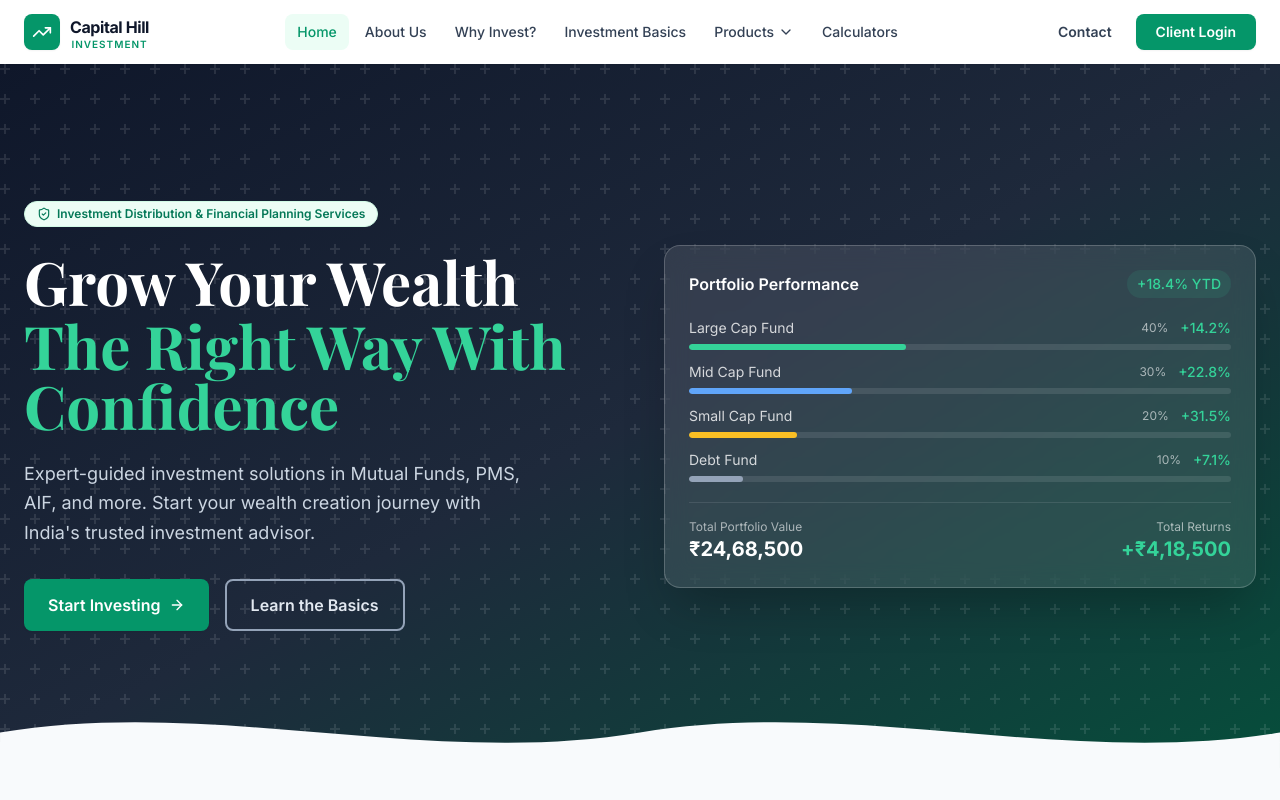
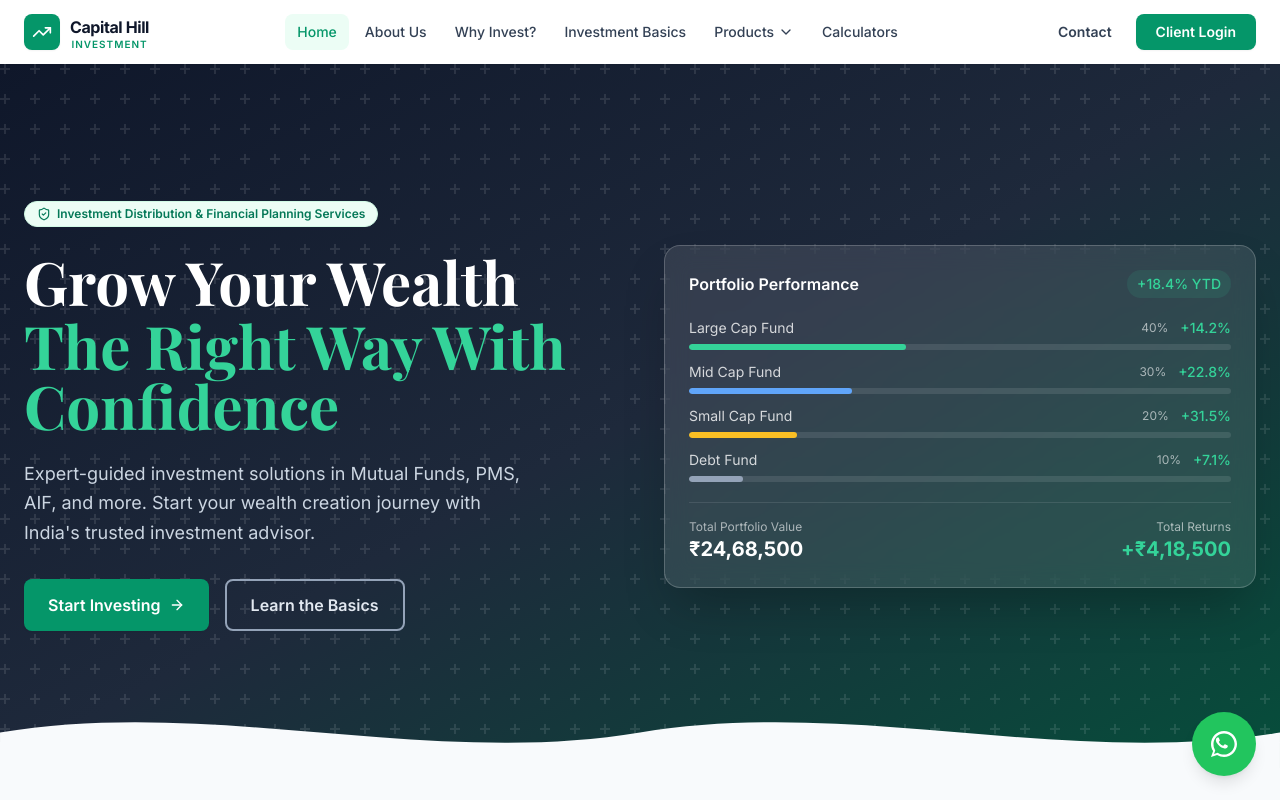
Before and after one commit to capitalhillinvestment/capitalhill.in-website, a React (Vite) app: page / in a window 1280 px wide. Shown: the top 800 px of the page. Built offline with nearby package versions, Linux system fonts and the light colour scheme.

Commit message:
Add WhatsAppButton component above Footer

```diff
--- a/src/App.tsx
+++ b/src/App.tsx
@@ -1,3 +1,4 @@
+import WhatsAppButton from './components/WhatsAppButton';
 import { useState } from 'react';
 import Navbar from './components/Navbar';
 import Footer from './components/Footer';
@@ -40,7 +41,10 @@ function App() {
     <div className="min-h-screen flex flex-col">
       <Navbar currentPage={currentPage} onNavigate={navigate} />
       <main className="flex-1">{renderPage()}</main>
-      <Footer onNavigate={navigate} />
+      <>
+  <WhatsAppButton />
+  <Footer onNavigate={navigate} />
+</>
     </div>
   );
 }
```
